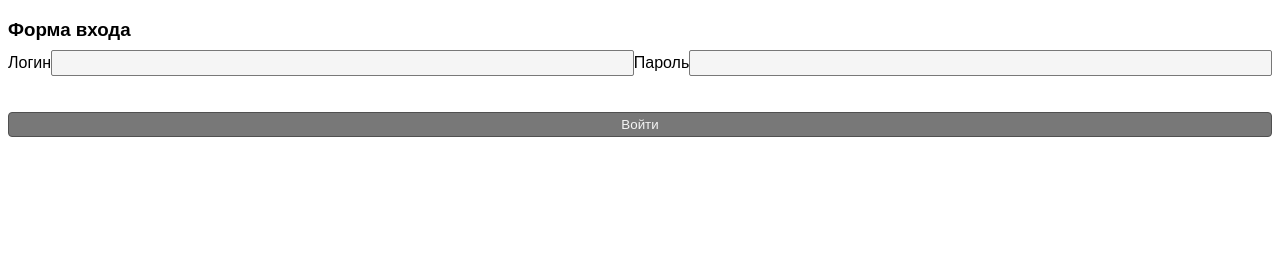
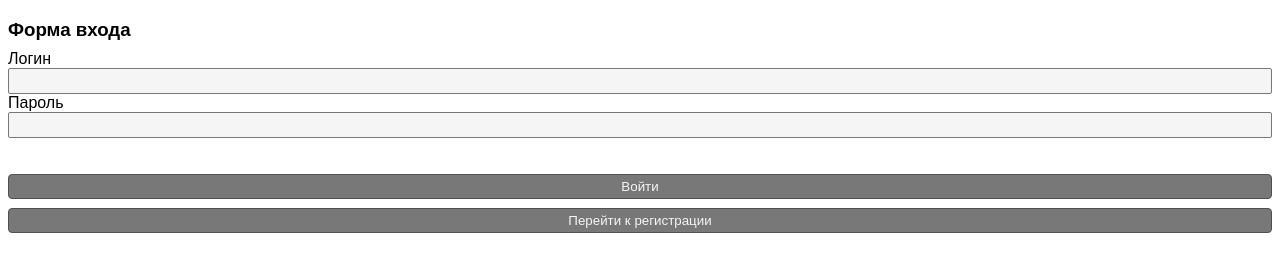
Before and after one commit to semtyk/colors-students, a plain HTML site: page html/index.html in a window 1280 px wide. Shown: the part 61-332 px from the top of the page. Drawn offline with Linux system fonts and the light colour scheme.

Commit message:
Добавили форму регистрации

```diff
--- a/css/style.css
+++ b/css/style.css
@@ -11,7 +11,7 @@
 
 .form-row {
     display: flex;
-    align-items: center;
+    flex-direction: column;
 }
 
 .students {
--- a/js/components/login-components.js
+++ b/js/components/login-components.js
@@ -1,32 +1,42 @@
 import { loginUser } from "../api.js";
 
 export function renderLoginComponents(appElement, setToken, fetchTodosAndRender) {
+    let isLoginMode = true;
+
+    const renderForm = () => {
         const appHtml = `
         <h1>Список задач</h1>
             <div class="form">
-                <h3 class="form-title">Форма входа</h3>
+                <h3 class="form-title">Форма ${isLoginMode ? 'входа' : 'регистрации'}</h3>
                 <div class="form-row">
+                ${isLoginMode ? ' ' : `Имя
+                    <input type="text" id="name-input" class="input" />
+                    <br>`}
                     Логин
                     <input type="text" id="login-input" class="input"/>
                     Пароль
                     <input type="password" id="password-input" class="input" />
                 </div>
                 <br />
-                <button class="button" id="login-button">Войти</button>
+                <button class="button" id="login-button">${isLoginMode ? 'Войти' : 'Зарегистрироваться'}</button>
+
+                <button class="button" id="toggle-button">Перейти ${isLoginMode ? 'к регистрации' : 'ко входу'}</button>
             </div>`;
+
         appElement.innerHTML = appHtml;
+
         document.getElementById('login-button').addEventListener('click', () => {
             const login = document.getElementById('login-input').value;
             const password = document.getElementById('password-input').value;
             if (!login) {
-            alert ('Введите логин');
+                alert('Введите логин');
                 return;
             }
             if (!password) {
                 alert('Введите пароль');
                 return;
             }
-        loginUser({login, password})
+            loginUser({ login, password })
                 .then((user) => {
                     setToken(`Bearer ${user.user.token}`);
                     fetchTodosAndRender();
@@ -35,4 +45,14 @@ export function renderLoginComponents(appElement, setToken, fetchTodosAndRender)
                     alert(error.message);
                 })
         })
+
+        document.getElementById('toggle-button').addEventListener('click', () => {
+            isLoginMode = !isLoginMode;
+            renderForm();
+        })
     }
+
+    renderForm();
+
+
+}
```
Lines whose indentation alone changed are shown as unchanged.
